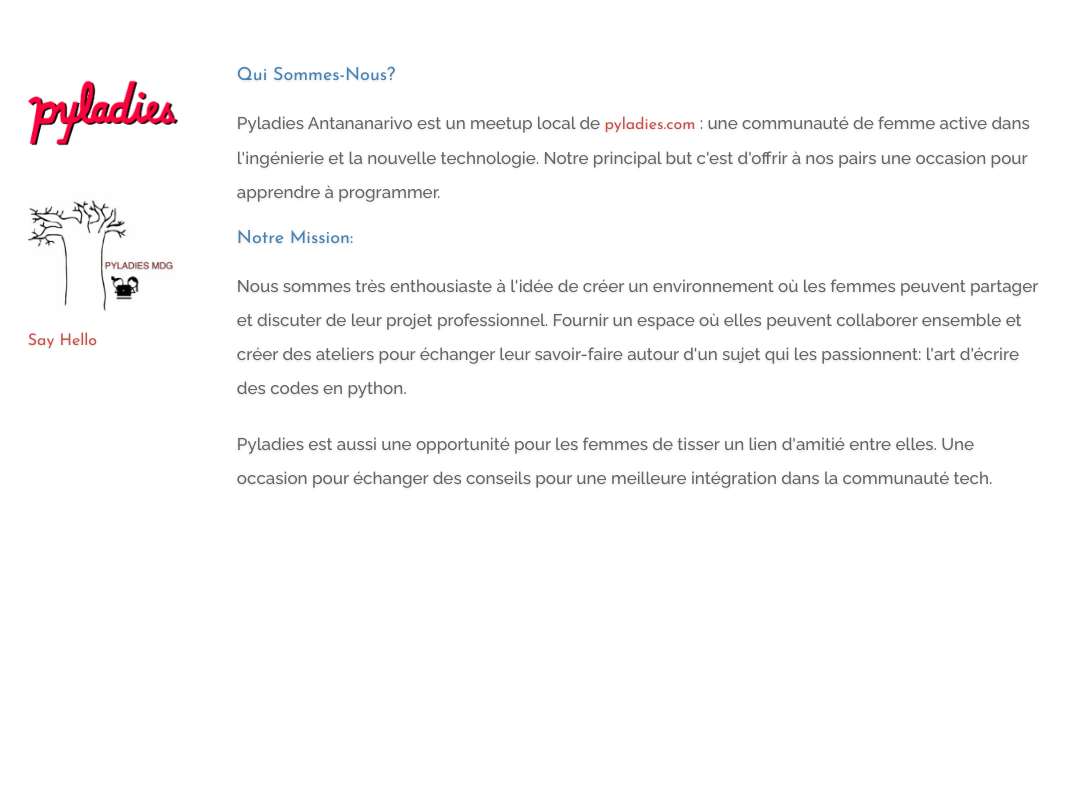
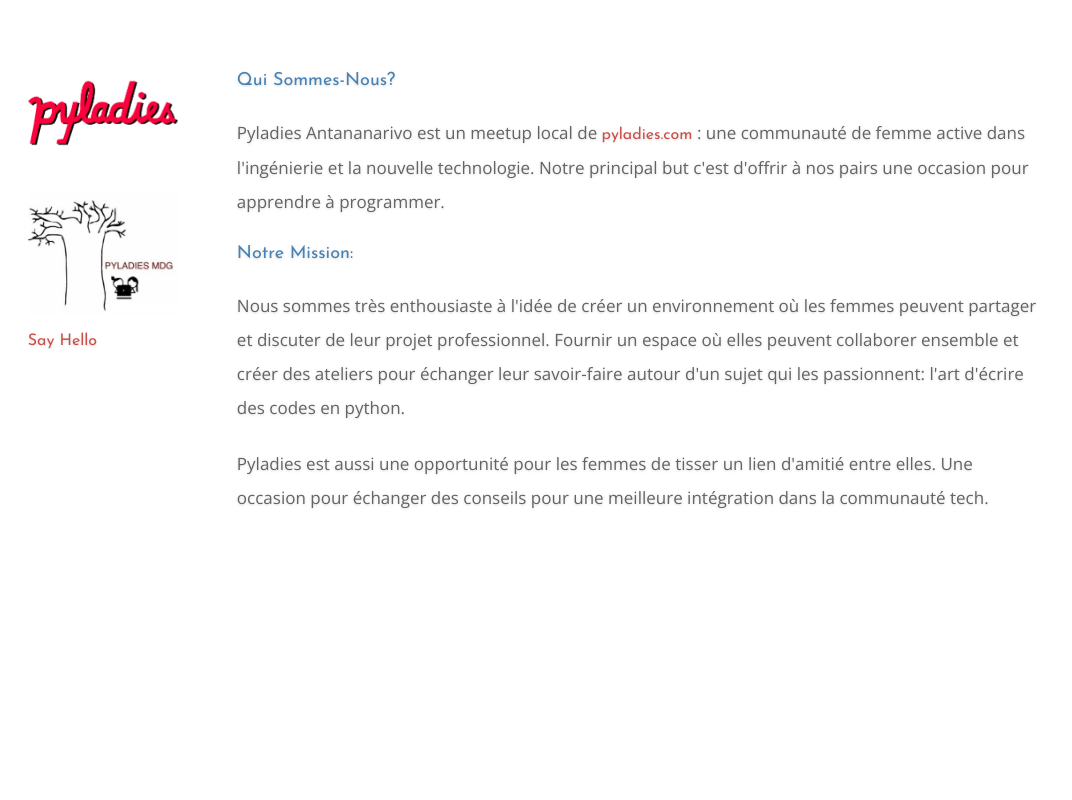
Before and after one commit to anjaniacatus/pyladiesmdg, a Flask app: template templates/home.html in a window 1280 px wide. Shown: the whole page, without its empty margins (0-1072 px from the left). Run offline with Flask 2, Linux system fonts and the light colour scheme; the template is opened without the code that fills it, so the values that code supplies are empty; parts of the project's set-up code (start-up, migrations or seed data) failed here and were passed over; some libraries are stand-ins or nearby versions.

Commit message:
police changed

```diff
--- a/static/css/main.css
+++ b/static/css/main.css
@@ -13,7 +13,7 @@
         body {
            background:#fff;
 	       color:#000;
-           font-family: 'Raleway', sans-serif;
+           font-family:  'Open Sans', sans-serif;
            line-height: 2;
            min-height: 100%;
            font-size: 17px;
@@ -44,7 +44,7 @@
    }
 
    .footer-color{
-       font-family: 'Raleway', sans-serif;
+       font-family: 'Open Sans', sans-serif;
        font-style: normal;
        font-weight: 400;
        font-size: 12px;
@@ -56,7 +56,7 @@
        h1,h2,h3,h4{
 	    font-family: 'Josefin Sans', sans-serif;
             color: #4682B4 ;
-	    margin: 14px 0;
+	    margin: 19px 0;
         }
       #logo-name {
                   font-style: normal;
--- a/templates/templates.html
+++ b/templates/templates.html
@@ -4,7 +4,7 @@
   <title>PyLadiesTNR</title>
   <meta charset="utf-8">
   <meta name="viewport" content="width=device-width, initial-scale=1">
-  <link href="https://fonts.googleapis.com/css?family=Josefin+Sans|Raleway:500" rel="stylesheet">
+  <link href="https://fonts.googleapis.com/css?family=Josefin+Sans:400,600|Open+Sans" rel="stylesheet">
   <script src="https://ajax.googleapis.com/ajax/libs/jquery/3.1.1/jquery.min.js"></script>
   <link rel="stylesheet" href="https://maxcdn.bootstrapcdn.com/bootstrap/3.3.7/css/bootstrap.min.css">
   <script src="https://maxcdn.bootstrapcdn.com/bootstrap/3.3.7/js/bootstrap.min.js"></script>
```
